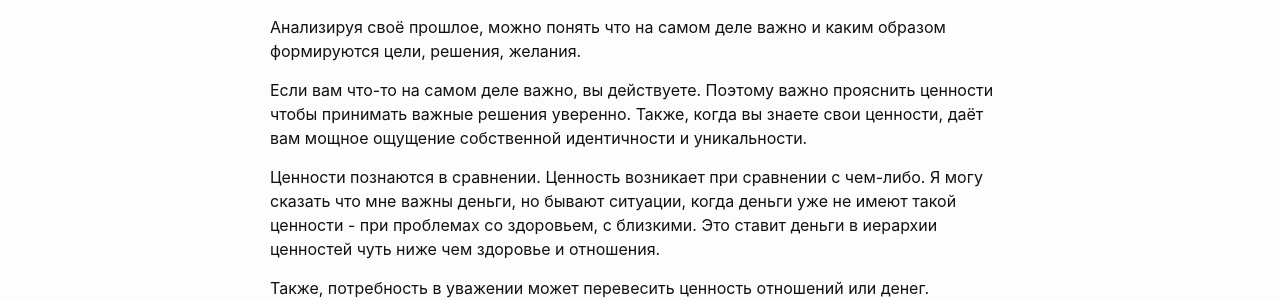
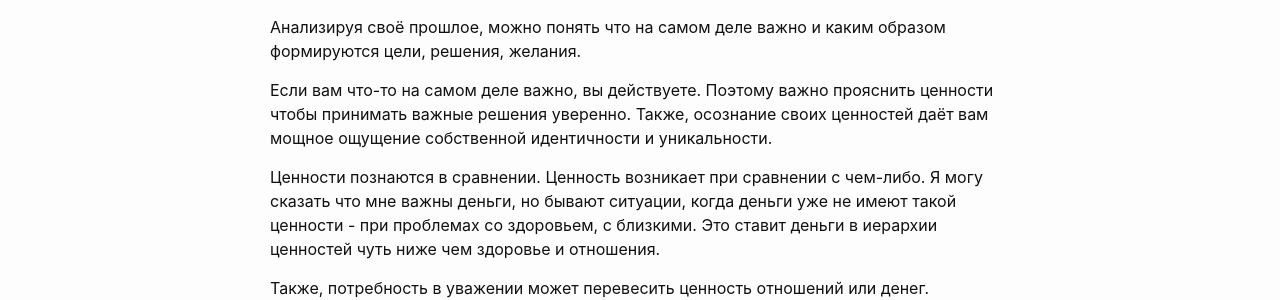
Before and after one commit to badattech/badattech.github.io, a Jekyll site: the page built from _posts/2020-09-05-reflection.md, in a window 1280 px wide. Shown: the part 885-1185 px from the top of the page. Built offline with Jekyll 4.4.1, drawn with Linux system fonts in a browser that asks for light colours.

Commit message:
fixes grammar error

```diff
--- a/_posts/2020-09-05-reflection.md
+++ b/_posts/2020-09-05-reflection.md
@@ -12,7 +12,7 @@ summary:
 
 Анализируя своё прошлое, можно понять что на самом деле важно и каким образом формируются цели, решения, желания.
 
-Если вам что-то на самом деле важно, вы действуете. Поэтому важно прояснить ценности чтобы принимать важные решения уверенно. Также, когда вы знаете свои ценности, даёт вам мощное ощущение собственной идентичности и уникальности.
+Если вам что-то на самом деле важно, вы действуете. Поэтому важно прояснить ценности чтобы принимать важные решения уверенно. Также, осознание своих ценностей даёт вам мощное ощущение собственной идентичности и уникальности.
 
 Ценности познаются в сравнении. Ценность возникает при сравнении с чем-либо.
 Я могу сказать что мне важны деньги, но бывают ситуации, когда деньги уже не имеют такой ценности - при проблемах со здоровьем, с близкими. Это ставит деньги в иерархии ценностей чуть ниже чем здоровье и отношения.
```
